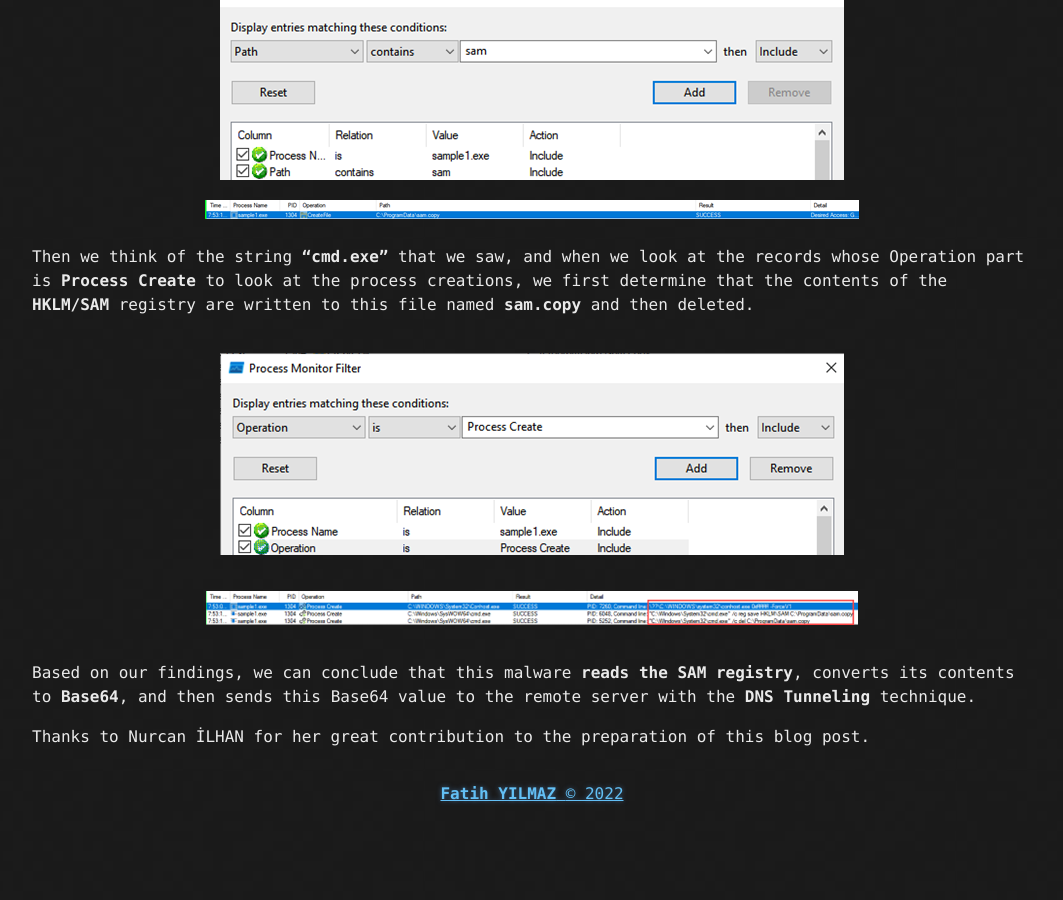
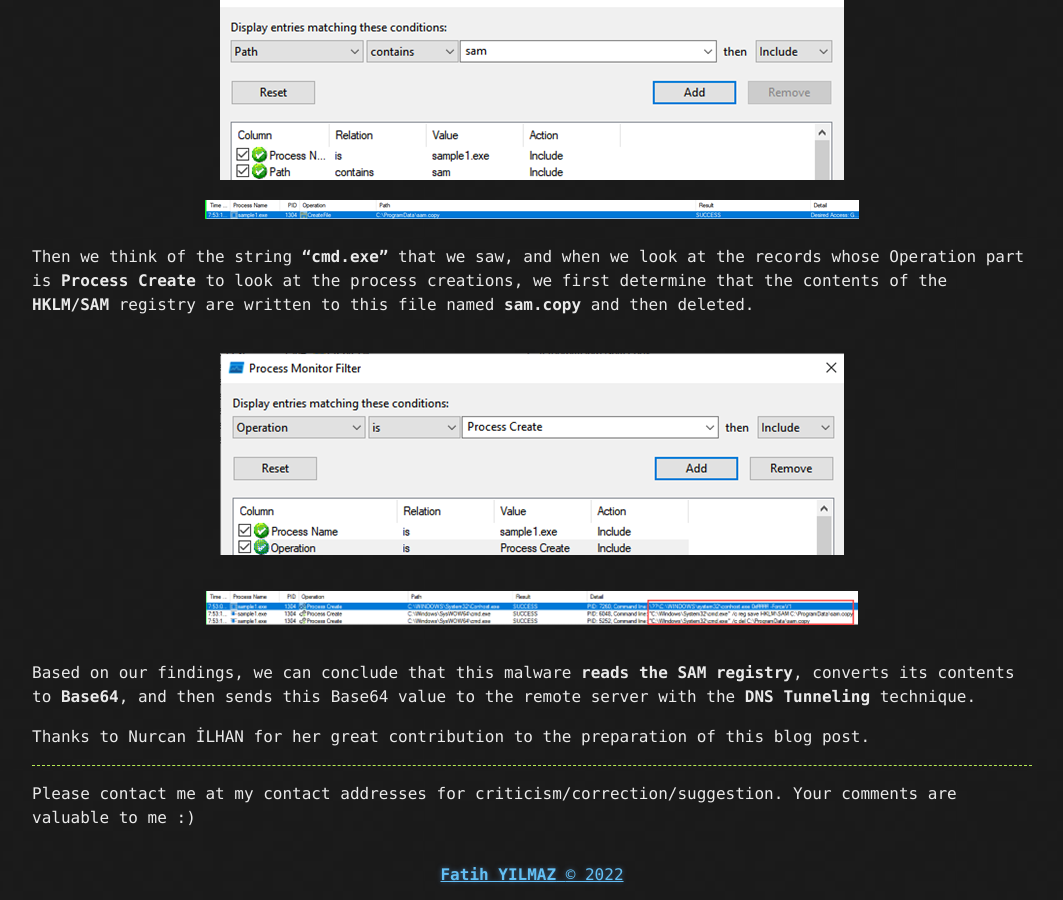
Before and after one commit to fatihbeyexe/onlyf8.github.io, a Jekyll site: the page built from _posts/2022-11-14-malware-analysis-basics.md, in a window 1280 px wide and 900 px high, scrolled down 19446 px. Shown: the whole window, without its empty margins (108-1171 px from the left). Built offline with Jekyll 4.4.1, drawn with Linux system fonts in a browser that asks for light colours; before the commit the page ends 20265 px from its top, so only the background shows below that.

```diff
--- a/_posts/2022-11-14-malware-analysis-basics.md
+++ b/_posts/2022-11-14-malware-analysis-basics.md
@@ -242,3 +242,8 @@
 Based on our findings, we can conclude that this malware **reads the SAM registry**, converts its contents to  **Base64**, and then sends this Base64 value to the remote server with the **DNS Tunneling**  technique.
 
 Thanks to Nurcan İLHAN for her great contribution to the preparation of this blog post.
+
+
+---
+
+Please contact me at my contact addresses for criticism/correction/suggestion. Your comments are valuable to me :)
```
Also changed, not shown: assets/entry-point-dbg.png (added), assets/entry-point.png (added), assets/file-characteristics.png (added), assets/lfanew.png (added), assets/pe101-1.png (added), assets/pe101-2.png (added), assets/sections.png (added), 1 other file.
